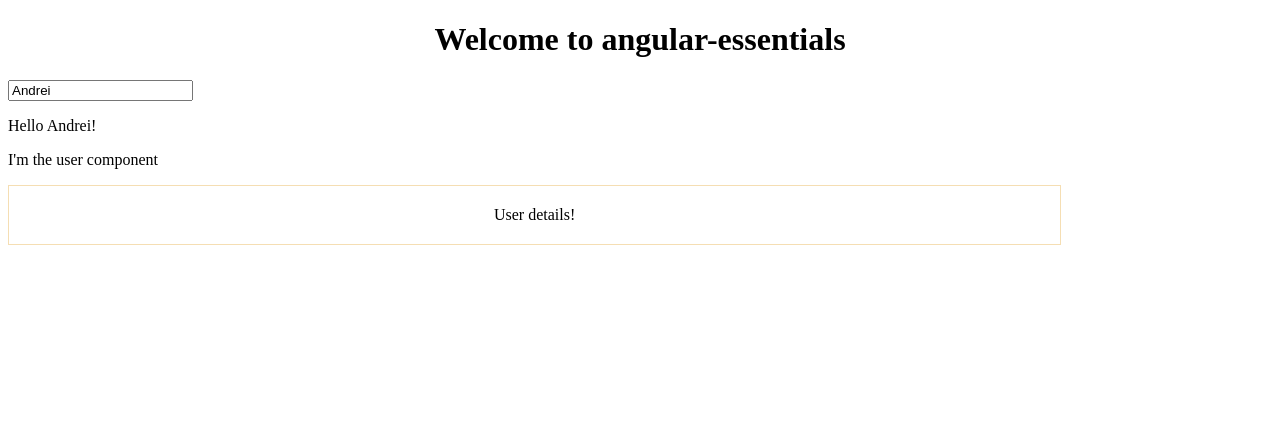
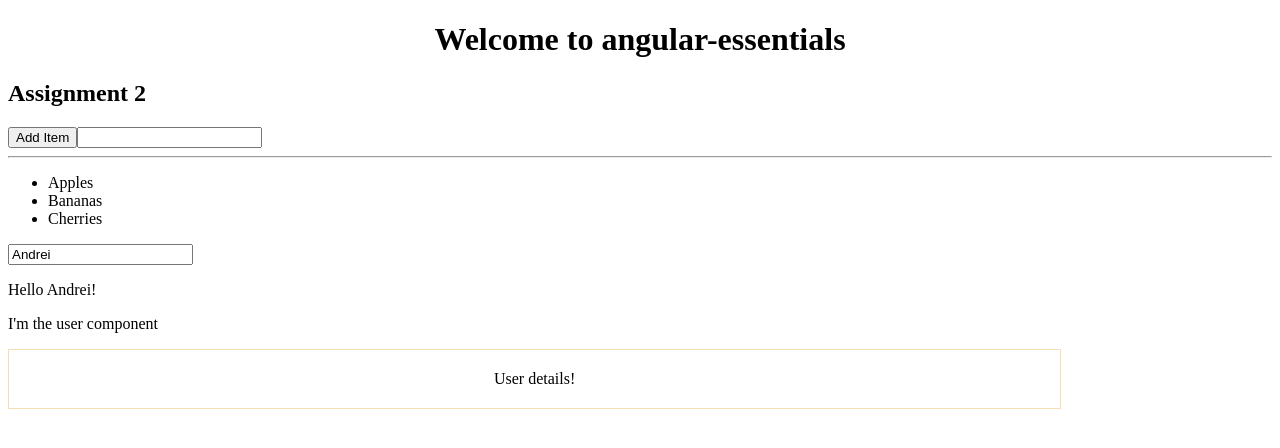
Before and after one commit to andrei-gaman/angular-essentials, an Angular app: page / in a window 1280 px wide. Shown: the top 448 px of the page. Built offline with nearby package versions, Linux system fonts and the light colour scheme.

Commit message:
Outputting Lists with ngFor

```diff
--- a/src/app/app.component.html
+++ b/src/app/app.component.html
@@ -1,7 +1,7 @@
 <div style="text-align: center">
   <h1>Welcome to {{title}}</h1>
 </div>
-<!-- <h2>Assignment 2</h2>
-<app-cart [items]="rootItems" (buttonClickEvent)="onButtonClick($event)"></app-cart> -->
+<h2>Assignment 2</h2>
+<app-cart [items]="rootItems" (buttonClickEvent)="onButtonClick($event)"></app-cart>
 
 <app-user [name]="rootName" (nameChanged)="onNameChanged($event)"></app-user>
--- a/src/app/assignments/cart/cart.component.html
+++ b/src/app/assignments/cart/cart.component.html
@@ -1,2 +1,10 @@
 <button (click)="onClick()">Add Item</button>
 <input type="text" [(ngModel)]="item">
+
+<hr>
+
+<ul class="list-group">
+  <li class="list-group-item" *ngFor="let item of items">
+    {{item}}
+  </li>
+</ul>
--- a/src/app/assignments/cart/cart.component.ts
+++ b/src/app/assignments/cart/cart.component.ts
@@ -1,5 +1,4 @@
-import { EventEmitter } from '@angular/core';
-import { Component, Input, OnInit, Output } from '@angular/core';
+import { EventEmitter, Component, Input, OnInit, Output } from '@angular/core';
 
 @Component({
   selector: 'app-cart',
```
